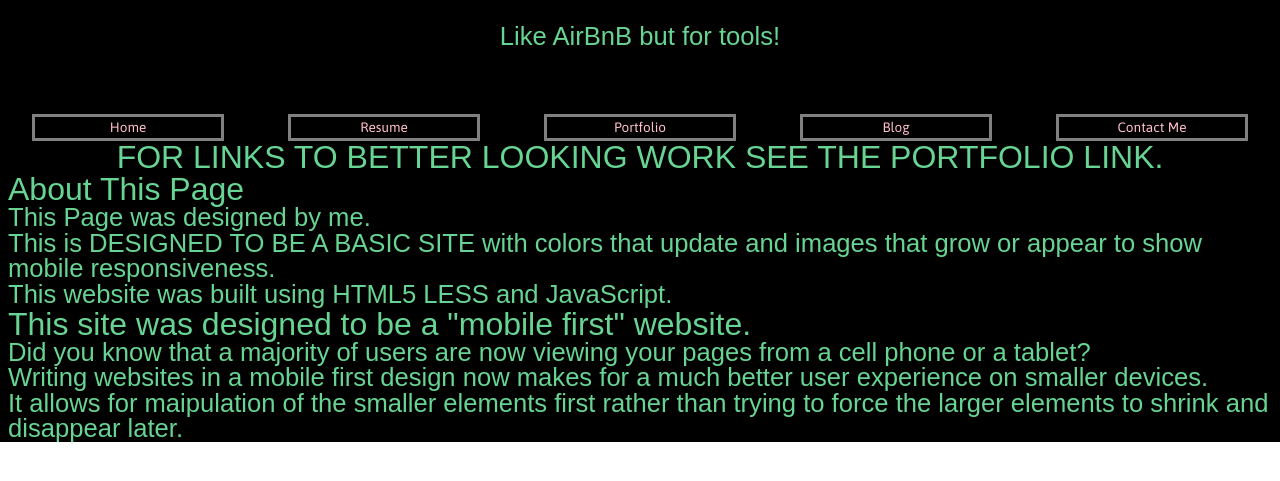
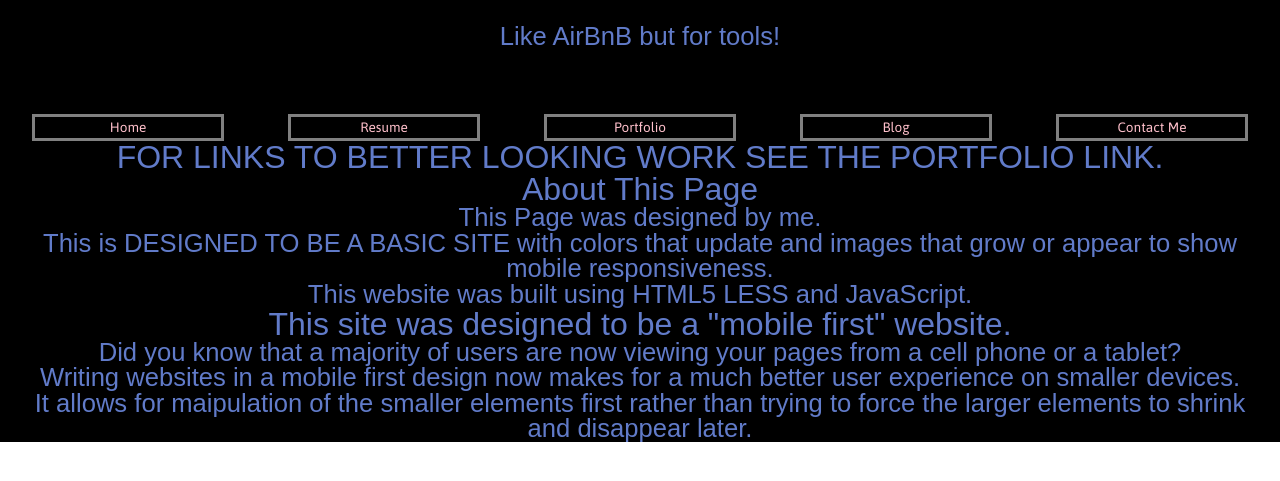
Before and after one commit to use-my-tools-build-week/marketing-page2, a plain HTML site: page index.html in a window 1280 px wide. Shown: the part 139-620 px from the top of the page. Drawn offline with nearby package versions, Linux system fonts and the light colour scheme; files that its build step writes are made by us from their sources.

Commit message:
Update LESS

```diff
--- a/less/footer.less
+++ b/less/footer.less
@@ -0,0 +1,4 @@
+footer{
+  margin: 5% 0;
+  text-align: center;
+}
--- a/less/global.less
+++ b/less/global.less
@@ -14,7 +14,7 @@ html, body {
 
 h1, h2, h3, h4, h5 {
   font-family: 'Russo One', sans-serif;
-  color: @c-c-1;
+  color: @c-c-0;
 }
 h1{font-size: 4rem;}
 h2 {
--- a/less/home-page.less
+++ b/less/home-page.less
@@ -4,7 +4,7 @@
   align-content:center;
   justify-content:center;
   background-color:black;
-  min-width:300px;
+  min-width:500px;
   font-family:@ft3;
   //height: 1000px;
   .hdr-mn{
@@ -13,14 +13,7 @@
     h2{
       margin: 2% 0 5%;
   }}
-  .icons{
-    display:flex;
-    font-size:3rem;
-    // text-align:center;
-    align-content:center;
-    justify-content: space-around;
-    margin-bottom:3%;
-  }
+
   .menu{
     display:none;
     // font-size: 3rem;
@@ -55,10 +48,24 @@
     }
   }
 }
+.imgs{
+  display:flex;
+  //font-size:3rem;
+  // text-align:center;
+  align-content:center;
+  justify-content: space-around;
+  margin-bottom:3%;
+  width: 50%;
+  margin: 5% auto;
+}
 .content{
-  h1{
+  h1, h2{
+    text-align: center;
     margin-left:1rem;
     margin-right:1rem;
+  }
+  p{
+    font-size: 2rem;
   }
   ul{
     margin-left:1rem;
--- a/less/index.less
+++ b/less/index.less
@@ -10,5 +10,5 @@
 // Components Here
 @import "headerimg";
 @import "navigation";
+@import "home-page";
 @import "footer";
-@import "home-page";
--- a/less/variables.less
+++ b/less/variables.less
@@ -4,25 +4,7 @@
 @ft4: 'Questrial', sans-serif;
 @ft5: 'Noto Sans TC', sans-serif;
 
-@c-p-0: #FC532B;	/* Main Primary color */
-@c-p-1: #FF957C;
-@c-p-2: #FF7352;
-@c-p-3: #DB2F06;
-@c-p-4: #AB2100;
-
-@c-s-1-0: #FCDF2B;	/* Main Secondary color (1) */
-@c-s-1-1: #FFED7C;
-@c-s-1-2: #FFE752;
-@c-s-1-3: #DBBD06;
-@c-s-1-4: #AB9400;
-
-@c-s-2-0: #542CAD;	/* Main Secondary color (2) */
-@c-s-2-1: #8D6FCF;
-@c-s-2-2: #6C49BA;
-@c-s-2-3: #3C1396;
-@c-s-2-4: #2D0B75;
-
-@c-c-0: #1FB55C;	/* Main Complement color */
+@c-c-0: #617BC9;	/* Main Complement color */
 @c-c-1: #67D493;
 @c-c-2: #3EC173;
 @c-c-3: #049D42;
```
